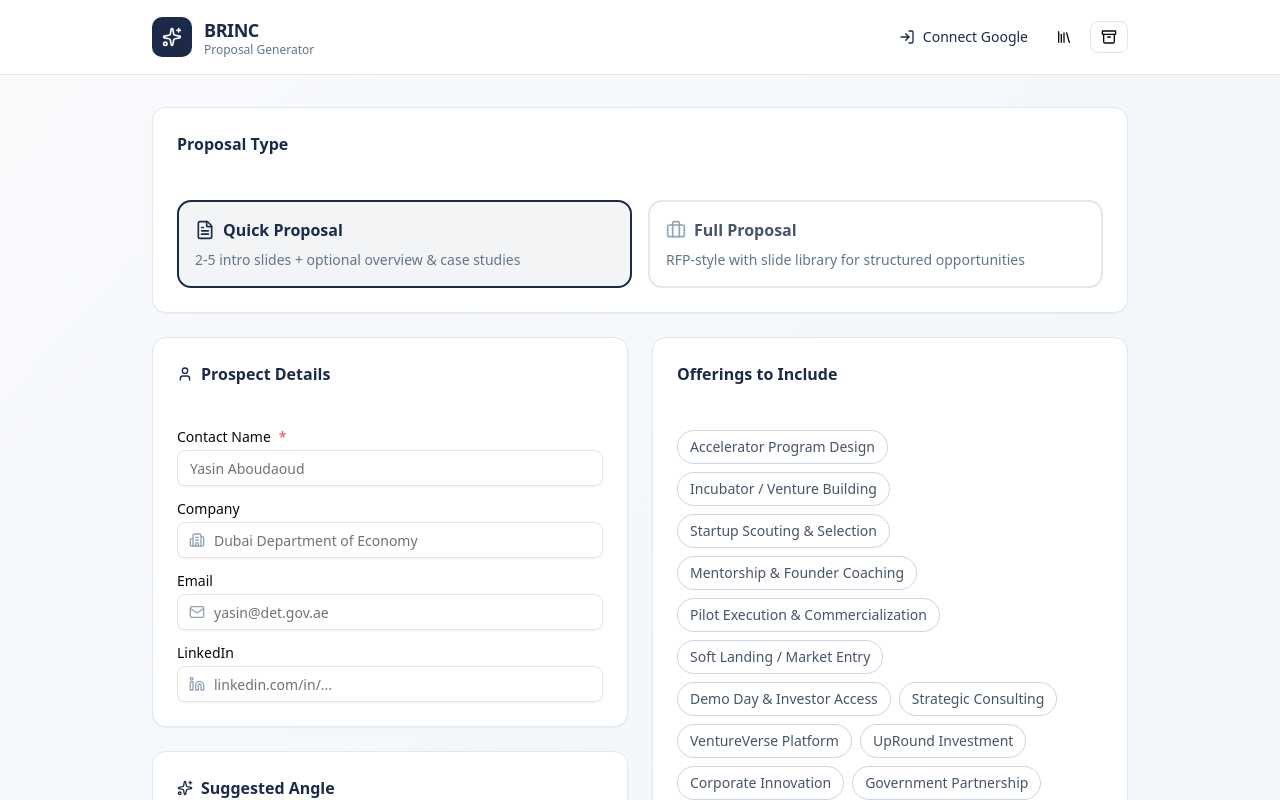
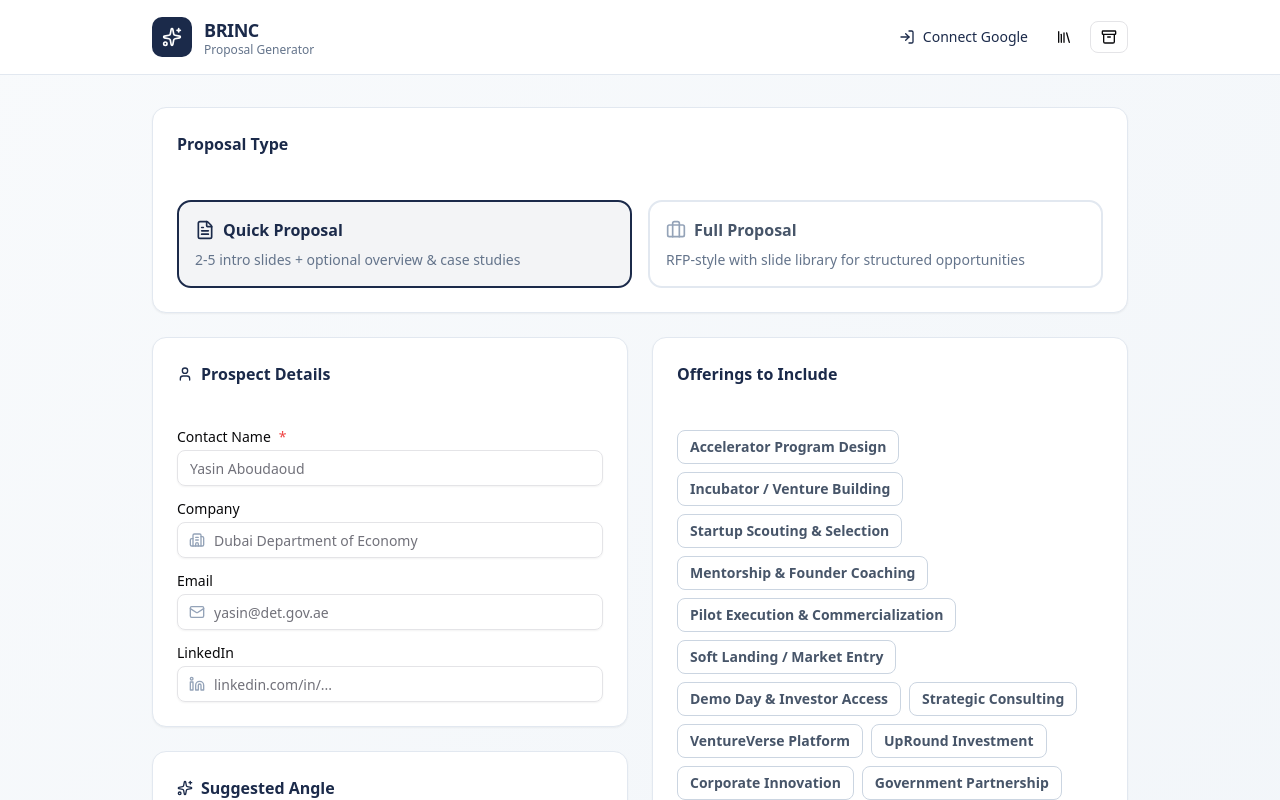
Before and after one commit to levilewandowski/brinc-proposal-generator, a React (Vite) app: page / in a window 1280 px wide. Shown: the top 800 px of the page. Built offline with nearby package versions, Linux system fonts and the light colour scheme; what @trpc/react-query would draw is missing.

Commit message:
Update badge.tsx

```diff
--- a/src/components/ui/badge.tsx
+++ b/src/components/ui/badge.tsx
@@ -1,22 +1,20 @@
 import * as React from "react"
-import { Slot } from "@radix-ui/react-slot"
 import { cva, type VariantProps } from "class-variance-authority"
 
 import { cn } from "../../lib/utils"
 
 const badgeVariants = cva(
-  "inline-flex items-center justify-center rounded-full border px-2 py-0.5 text-xs font-medium w-fit whitespace-nowrap shrink-0 [&>svg]:size-3 gap-1 [&>svg]:pointer-events-none focus-visible:border-ring focus-visible:ring-ring/50 focus-visible:ring-[3px] aria-invalid:ring-destructive/20 dark:aria-invalid:ring-destructive/40 aria-invalid:border-destructive transition-[color,box-shadow] overflow-hidden",
+  "inline-flex items-center rounded-md border px-2.5 py-0.5 text-xs font-semibold transition-colors focus:outline-none focus:ring-2 focus:ring-ring focus:ring-offset-2",
   {
     variants: {
       variant: {
         default:
-          "border-transparent bg-primary text-primary-foreground [a&]:hover:bg-primary/90",
+          "border-transparent bg-primary text-primary-foreground shadow hover:bg-primary/80",
         secondary:
-          "border-transparent bg-secondary text-secondary-foreground [a&]:hover:bg-secondary/90",
+          "border-transparent bg-secondary text-secondary-foreground hover:bg-secondary/80",
         destructive:
-          "border-transparent bg-destructive text-white [a&]:hover:bg-destructive/90 focus-visible:ring-destructive/20 dark:focus-visible:ring-destructive/40 dark:bg-destructive/60",
-        outline:
-          "text-foreground [a&]:hover:bg-accent [a&]:hover:text-accent-foreground",
+          "border-transparent bg-destructive text-destructive-foreground shadow hover:bg-destructive/80",
+        outline: "text-foreground",
       },
     },
     defaultVariants: {
@@ -25,21 +23,13 @@
   }
 )
 
-function Badge({
-  className,
-  variant,
-  asChild = false,
-  ...props
-}: React.ComponentProps<"span"> &
-  VariantProps<typeof badgeVariants> & { asChild?: boolean }) {
-  const Comp = asChild ? Slot : "span"
+export interface BadgeProps
+  extends React.HTMLAttributes<HTMLDivElement>,
+    VariantProps<typeof badgeVariants> {}
 
+function Badge({ className, variant, ...props }: BadgeProps) {
   return (
-    <Comp
-      data-slot="badge"
-      className={cn(badgeVariants({ variant }), className)}
-      {...props}
-    />
+    <div className={cn(badgeVariants({ variant }), className)} {...props} />
   )
 }
 
```
